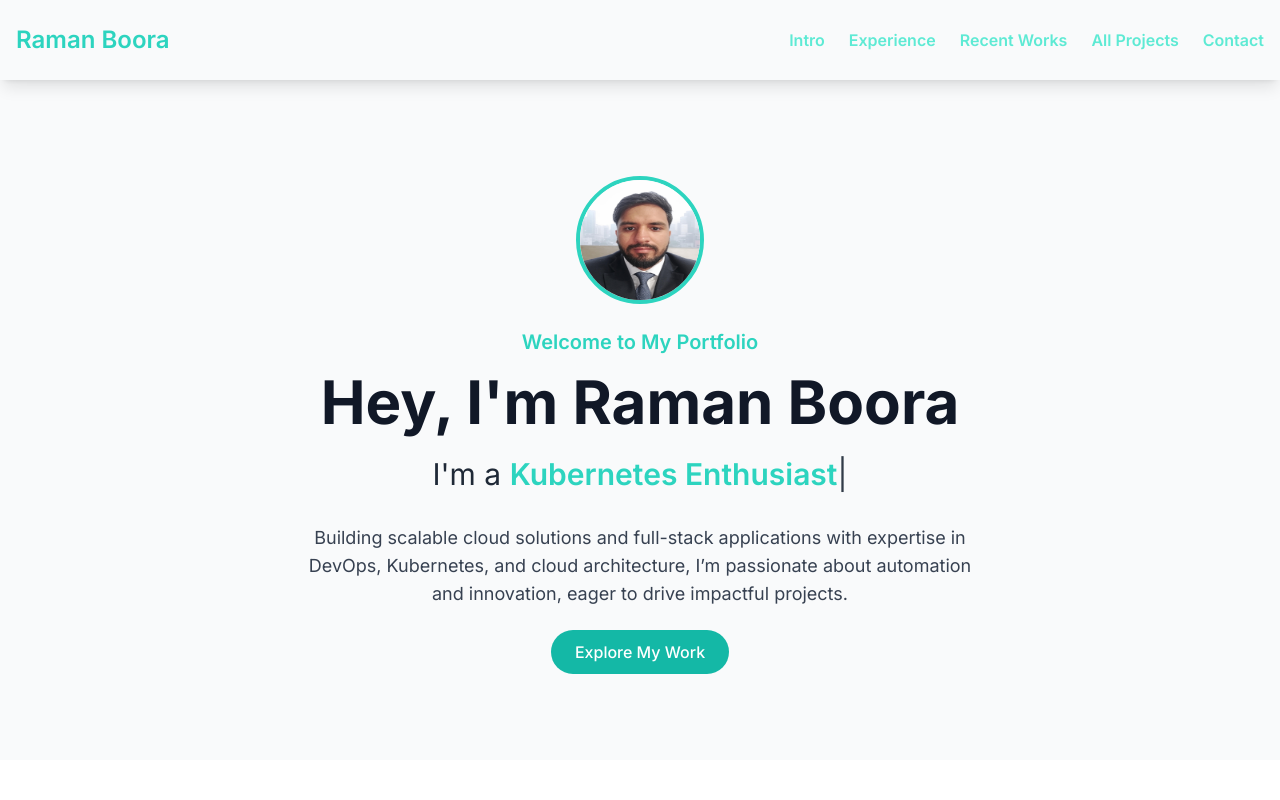
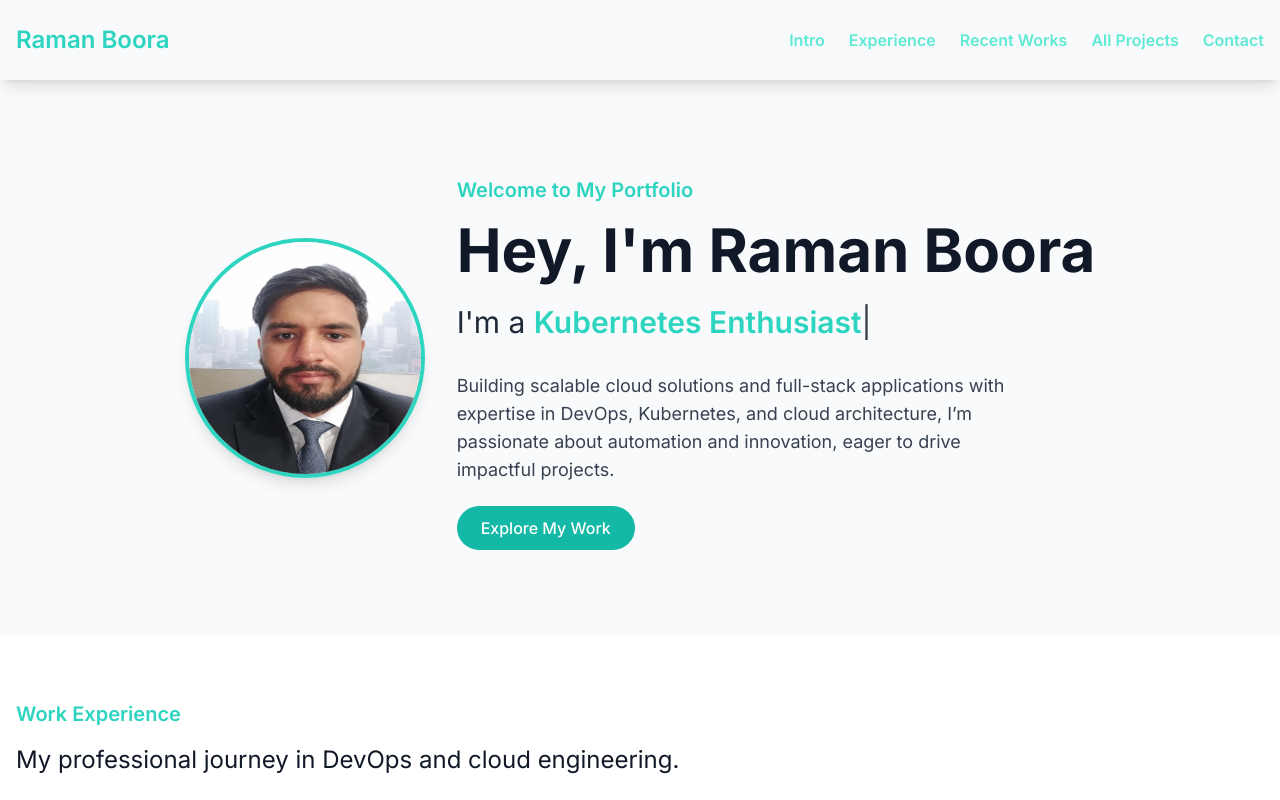
Before and after one commit to Boora-Raman/Boora-Raman, a plain HTML site: page index.html in a window 1280 px wide. Shown: the top 800 px of the page. Drawn offline with nearby package versions, Linux system fonts and the light colour scheme.

Commit message:
Update index.html

```diff
--- a/index.html
+++ b/index.html
@@ -62,8 +62,10 @@
             <!-- Intro -->
             <section id="intro" class="bg-gradient-to-br from-navy-800 to-teal-600 text-gray-900 py-24 relative overflow-hidden">
                 <div class="absolute inset-0 bg-gradient-to-br from-navy-800 to-teal-600 animate-gradient-shift"></div>
-                <div class="container mx-auto px-4 text-center relative z-10">
-                    <img src="./profile.jpg" alt="Raman Boora Profile" class="w-32 h-32 rounded-full mx-auto mb-6 border-4 border-teal-400 animate-fade-in">
+                <div class="container mx-auto px-4 flex items-center justify-center relative z-10">
+                    <div class="flex items-center space-x-8">
+                        <img src="./profile.jpg" alt="Raman Boora Profile" class="w-60 h-60 rounded-full border-4 border-teal-400 animate-fade-in shadow-lg">
+                        <div class="text-left">
                             <h2 class="text-xl font-semibold text-teal-400 mb-4 animate-fade-in">Welcome to My Portfolio</h2>
                             <h1 class="text-5xl md:text-6xl font-bold leading-relaxed mb-6 animate-fade-in">
                                 Hey, I'm Raman Boora
@@ -71,10 +73,12 @@
                             <p class="text-2xl md:text-3xl text-gray-800 mb-8">
                                 I'm a <span id="typed" class="text-teal-400 font-semibold"></span>
                             </p>
-                    <p class="text-lg text-gray-700 max-w-2xl mx-auto mb-8 animate-fade-in">
+                            <p class="text-lg text-gray-700 max-w-xl mb-8 animate-fade-in">
                                 Building scalable cloud solutions and full-stack applications with expertise in DevOps, Kubernetes, and cloud architecture, I’m passionate about automation and innovation, eager to drive impactful projects.
                             </p>
                             <a href="#experience" class="smoothscroll btn bg-teal-500 text-white px-6 py-3 rounded-full hover:bg-teal-600 transition font-medium animate-scale-in">Explore My Work</a>
+                        </div>
+                    </div>
                 </div>
             </section>
 
@@ -390,6 +394,7 @@
                         </div>
                         <div class="md:w-1/3">
                             <a href="mailto:booraraman2004@gmail.com" class="btn bg-teal-500 text-white px-6 py-3 rounded-full hover:bg-teal-600 transition font-medium w-full text-center block animate-scale-in">Send a Message</a>
+                            <a href="Raman_Boora_Resume.pdf" download="Raman_Boora_Resume.pdf" class="btn bg-teal-500 text-white px-6 py-3 rounded-full hover:bg-teal-600 transition font-medium w-full text-center block mt-4 animate-scale-in">Download CV</a>
                         </div>
                     </div>
                 </div>
```
Lines whose indentation alone changed are shown as unchanged.
